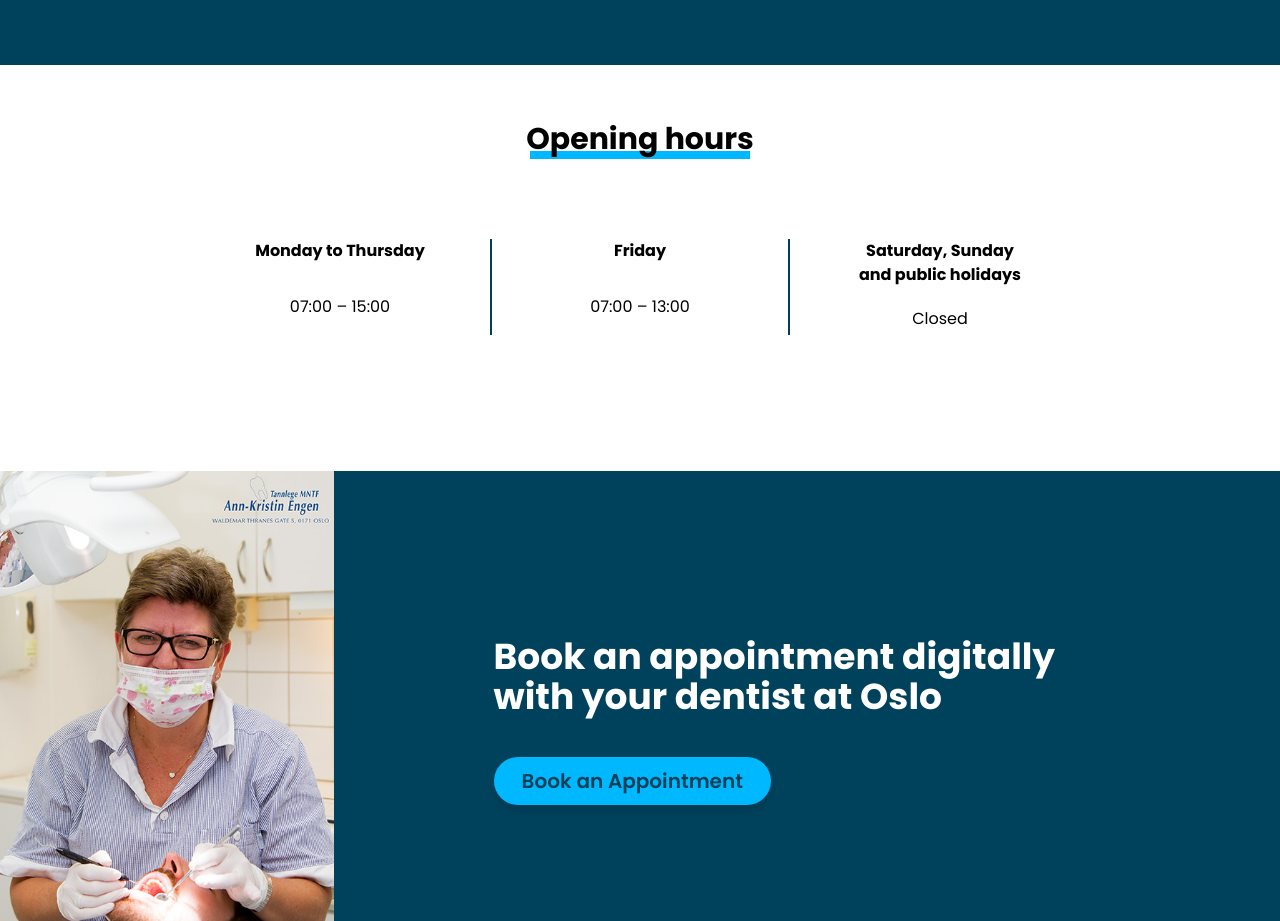
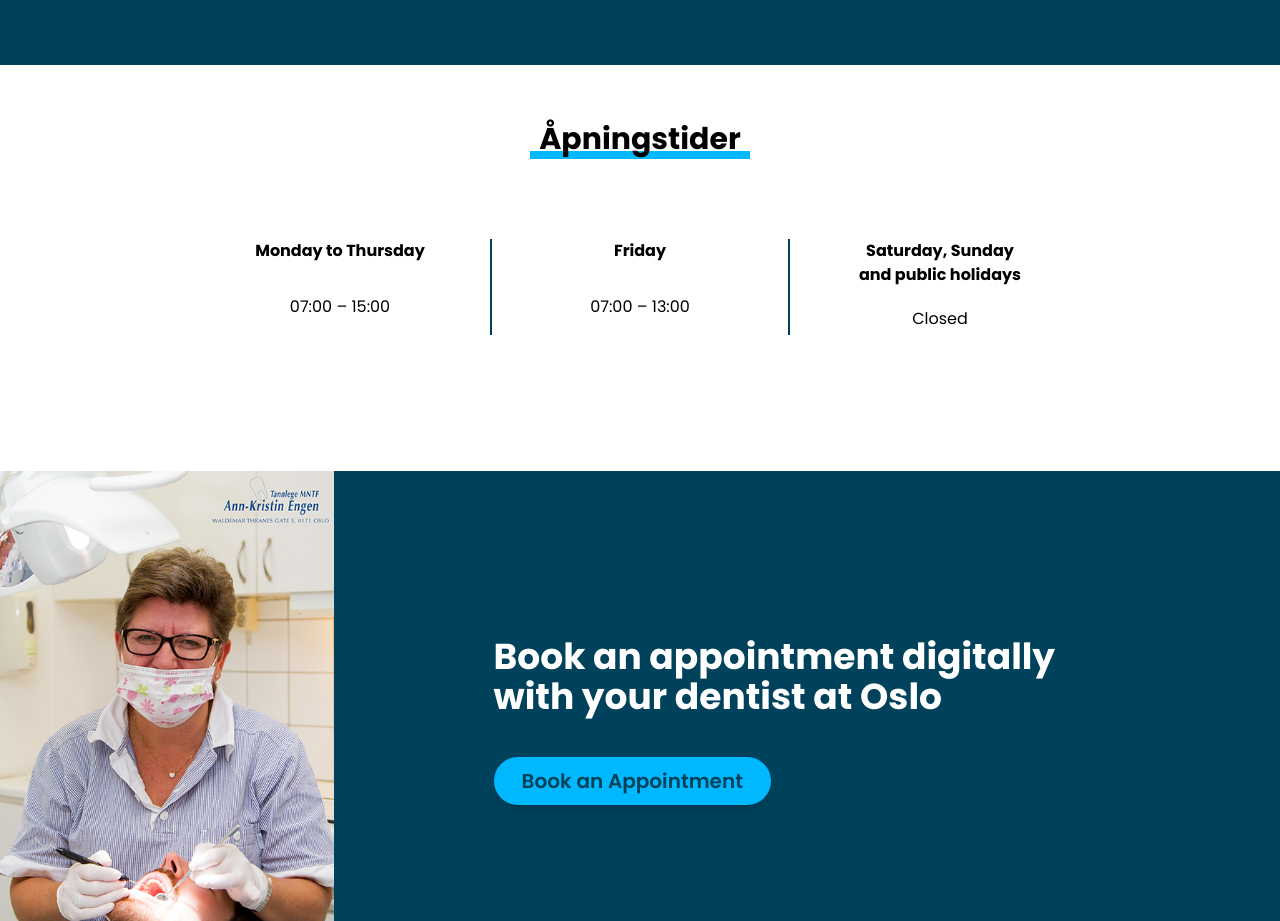
Before and after one commit to MastooraTurkmen/tannglege-engen-as, a Next.js app: page / in a window 1280 px wide. Shown: the part 5160-6081 px from the top of the page. Built offline with nearby package versions, Linux system fonts and the light colour scheme; a web font is replaced by a local one.

Commit message:
convert to norwegian

```diff
--- a/components/OpeningHourse.jsx
+++ b/components/OpeningHourse.jsx
@@ -3,7 +3,7 @@ import { open } from "@/contract/data";
 const OpeningHourse = () => {
   return (
     <div className="flex m-14 flex-col justify-center text-center items-center text-black">
-      <h1 className="md:text-3xl text-xl z-10 font-bold">Opening hours</h1>
+      <h1 className="md:text-3xl text-xl z-10 font-bold">Åpningstider</h1>
       <div className="bg-[#00B8FF] z-0 mt-[-6px] py-1 md:px-[110px] px-[90px] border-none"></div>
       <div className="flex gap-10 md:gap-2 lg:gap-0 flex-col md:flex-row justify-between text-center items-center py-24 p-10 lg:p-20">
         {open.map(({ id, day, time }, index) => {
```
